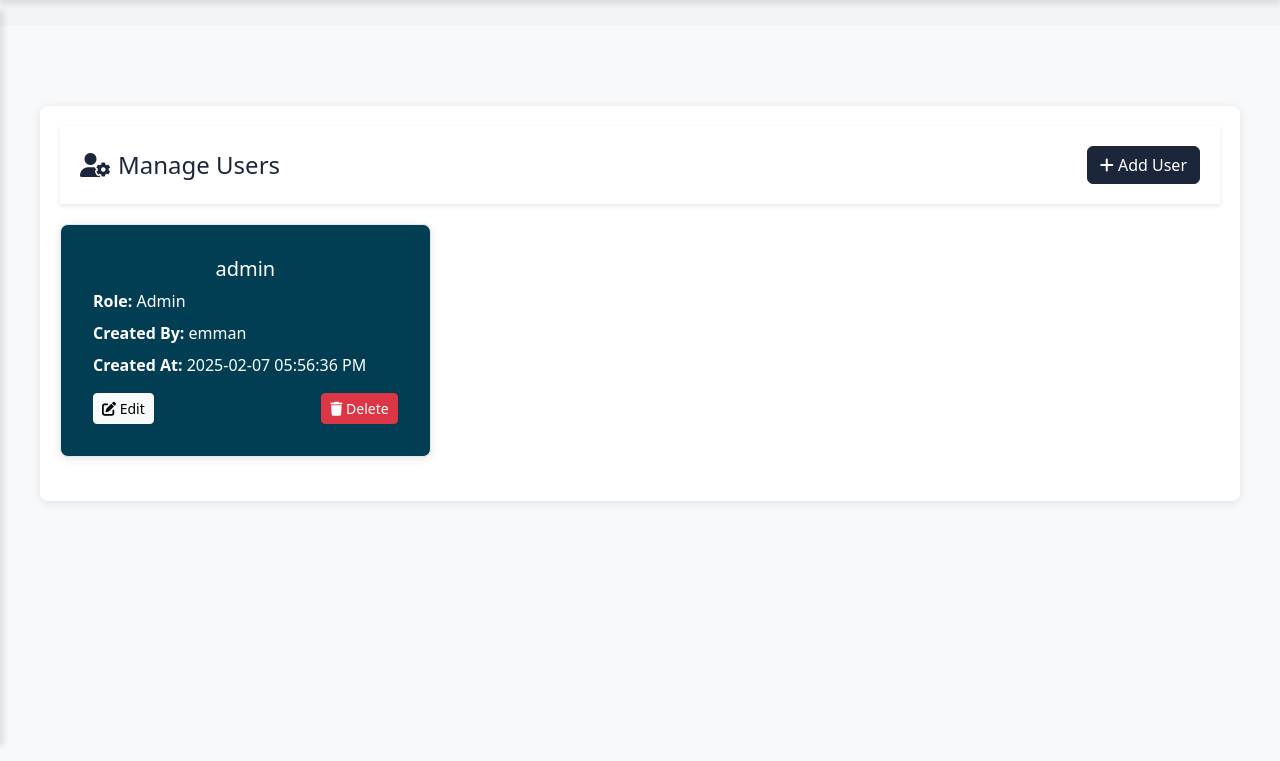
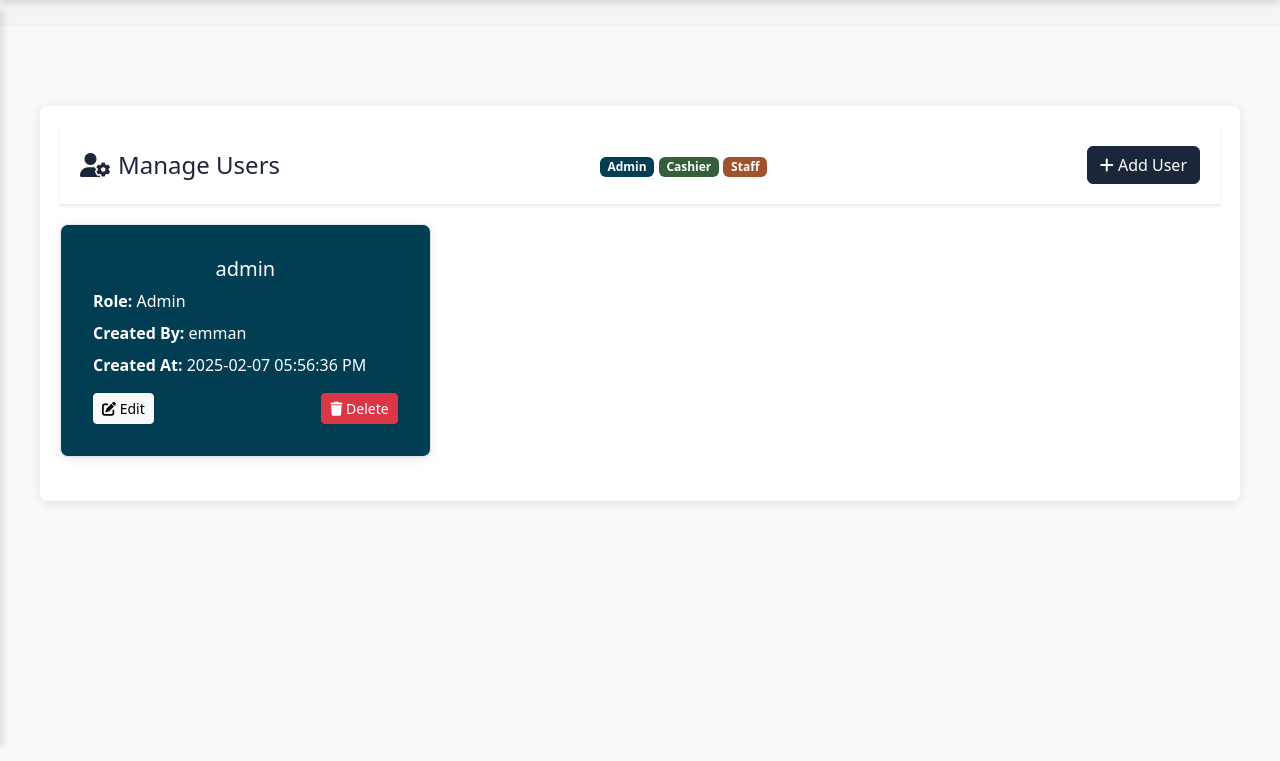
Before and after one commit to KleinReveche/access-management-system-web, a PHP site: page /main/users.php in a window 1280 px wide. Shown: the part 54-815 px from the top of the page. Run offline with PHP 8.4, Linux system fonts and the light colour scheme; a user stored in the database is signed in; data comes from the database, SQL or seed files in the repository; data that the repository does not hold is empty; a stand-in replaces the project's code that opens the database connection; some libraries are stand-ins or nearby versions.

Commit message:
add color guide

```diff
--- a/main/users.php
+++ b/main/users.php
@@ -206,6 +206,11 @@ ob_flush();
     <h1 class="h4 mb-0">
       <i class="fas fa-user-cog me-2"></i>Manage Users
     </h1>
+    <div class="role-guide">
+      <span class="badge" style="background-color: rgb(1, 61, 83); color: white;">Admin</span>
+      <span class="badge" style="background-color: #355e3b; color: white;">Cashier</span>
+      <span class="badge" style="background-color: #a0522d; color: white;">Staff</span>
+    </div>
     <button class="btn btn-primary users-btn-primary" data-bs-toggle="modal" data-bs-target="#addUserModal">
       <i class="fas fa-plus"></i> Add User
     </button>
```
